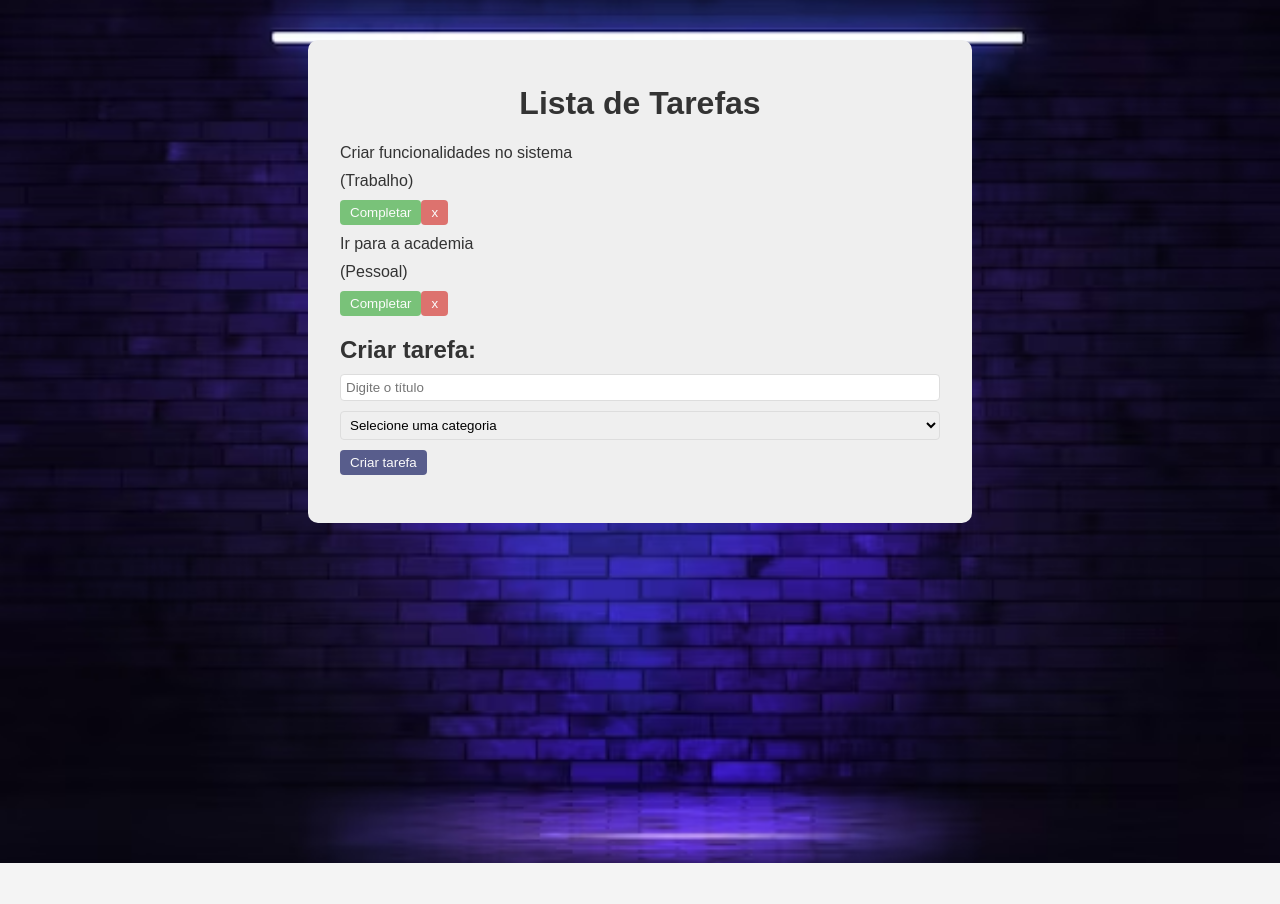
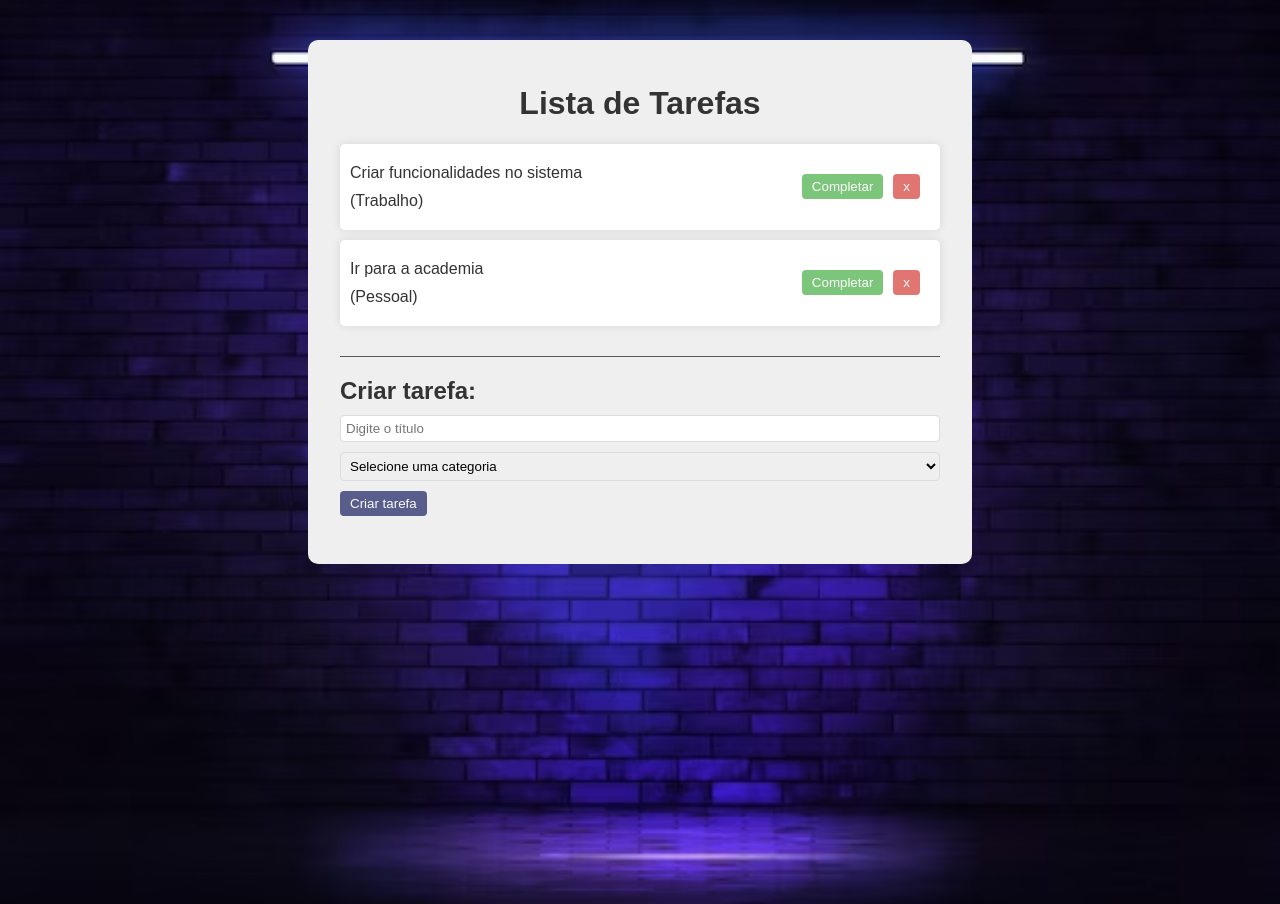
Before and after one commit to Hygordrt/TODO_REACT, a React (Vite) app in the folder todo/: page / in a window 1280 px wide. Before the commit the page ends 863 px from the top, so only its background shows below. Built offline with nearby package versions, Linux system fonts and the light colour scheme.

Commit message:
Ajuste no layout das tarefas

```diff
--- a/todo/src/App.css
+++ b/todo/src/App.css
@@ -36,6 +36,7 @@ button{
   background-color: #333974;
   color: #fff;
   padding: 5px 10px;
+  margin-right: 10px;
   border: none;
   border-radius: 4px;
   cursor: pointer;
@@ -45,6 +46,23 @@ button{
 
 button:hover{
   opacity: 1;
+}
+
+.todo-list{
+  margin-bottom: 20px;
+  padding-bottom: 20px;
+  border-bottom: 1px solid #555;
+}
+
+.todo{
+  background-color: #fff;
+  box-shadow: 0 0 10px rgba(0, 0, 0, 0.1);
+  padding: 10px;
+  margin-bottom: 10px;
+  border-radius: 5px;
+  display: flex;
+  justify-content: space-between;
+  align-items: center;
 }
 
 .complete{
--- a/todo/src/components/Todo.jsx
+++ b/todo/src/components/Todo.jsx
@@ -9,8 +9,10 @@ const Todo = ({ todo }) => {
                 ({todo.category})
               </p>
             </div>
-            <button className='complete'>Completar</button>
-            <button className='remove'>x</button>
+            <div>
+                <button className='complete'>Completar</button>
+                <button className='remove'>x</button>
+            </div>
         </div>
   )
 }
```
